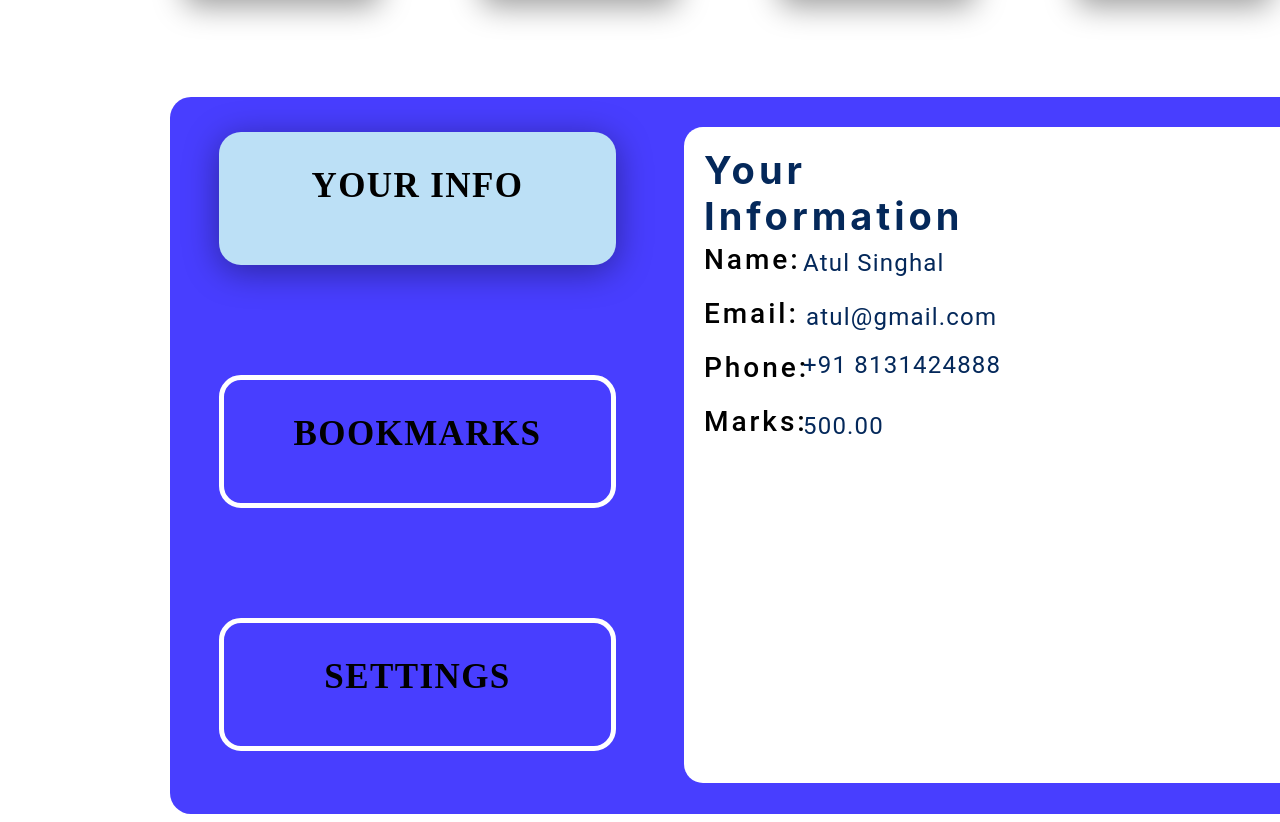
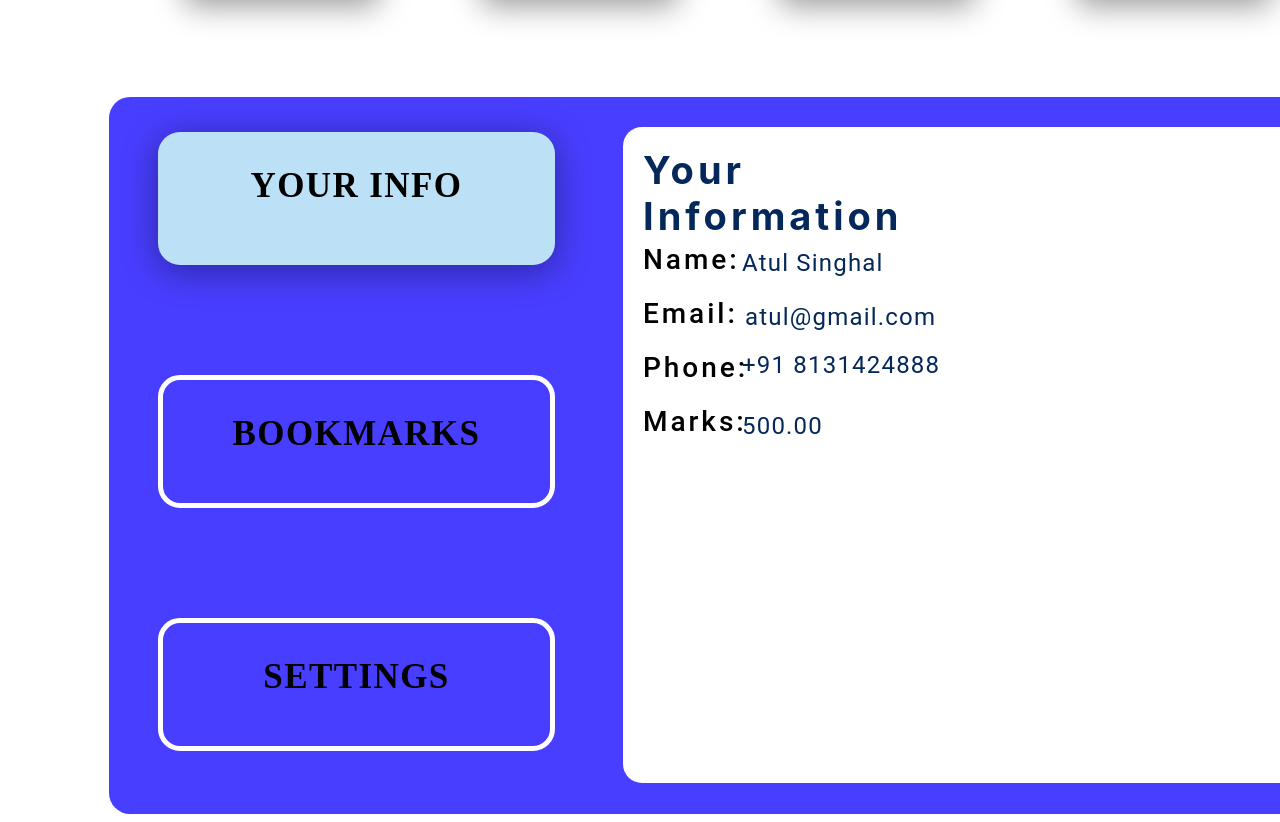
Before and after one commit to Shrihari999/Dappr, a plain HTML site: page index.html in a window 1280 px wide. Shown: the part 940-1762 px from the top of the page. Drawn offline with Linux system fonts and the light colour scheme.

Commit message:
Add files via upload
new css added

```diff
--- a/main.css
+++ b/main.css
@@ -299,7 +299,7 @@ padding-left: 13px;
     background:#483EFF;
     display:flex;
     justify-content: center;
-    margin-left:162px;
+    margin-left:101px;
 
 
 }
```
